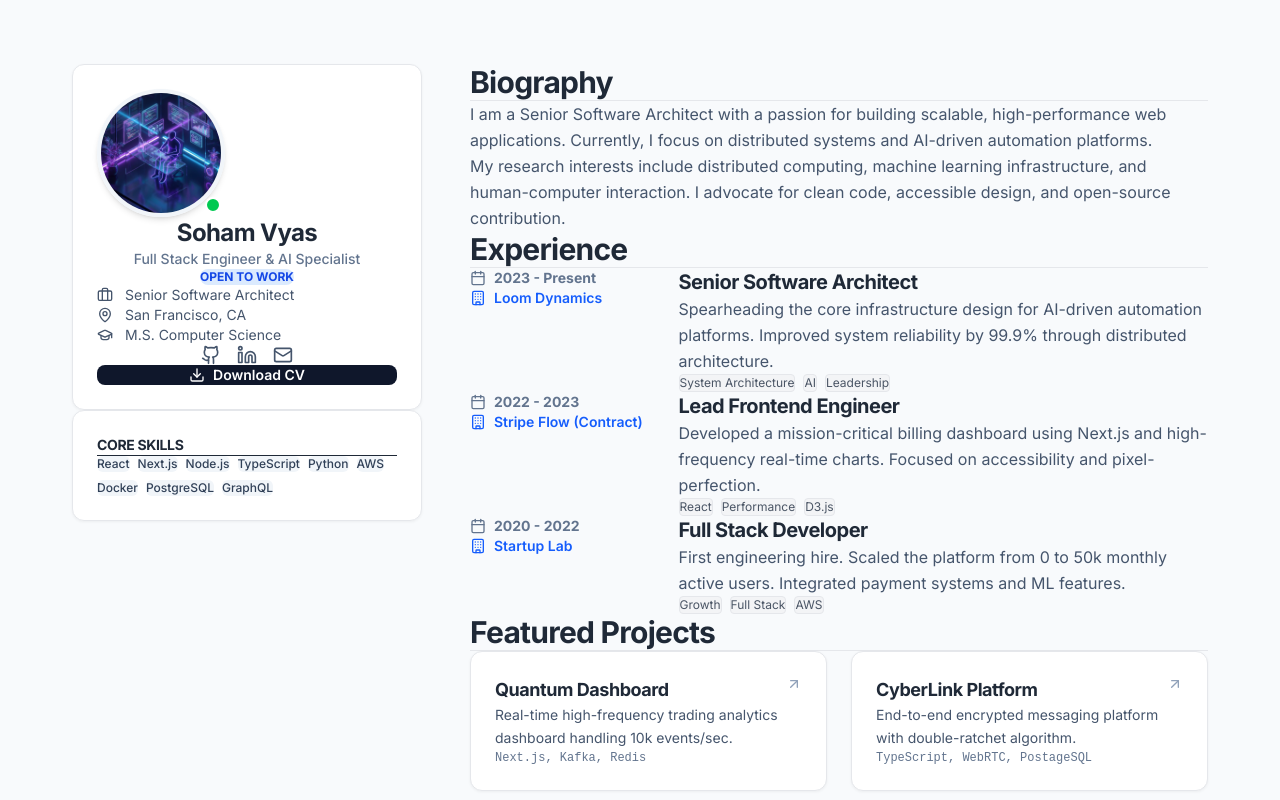
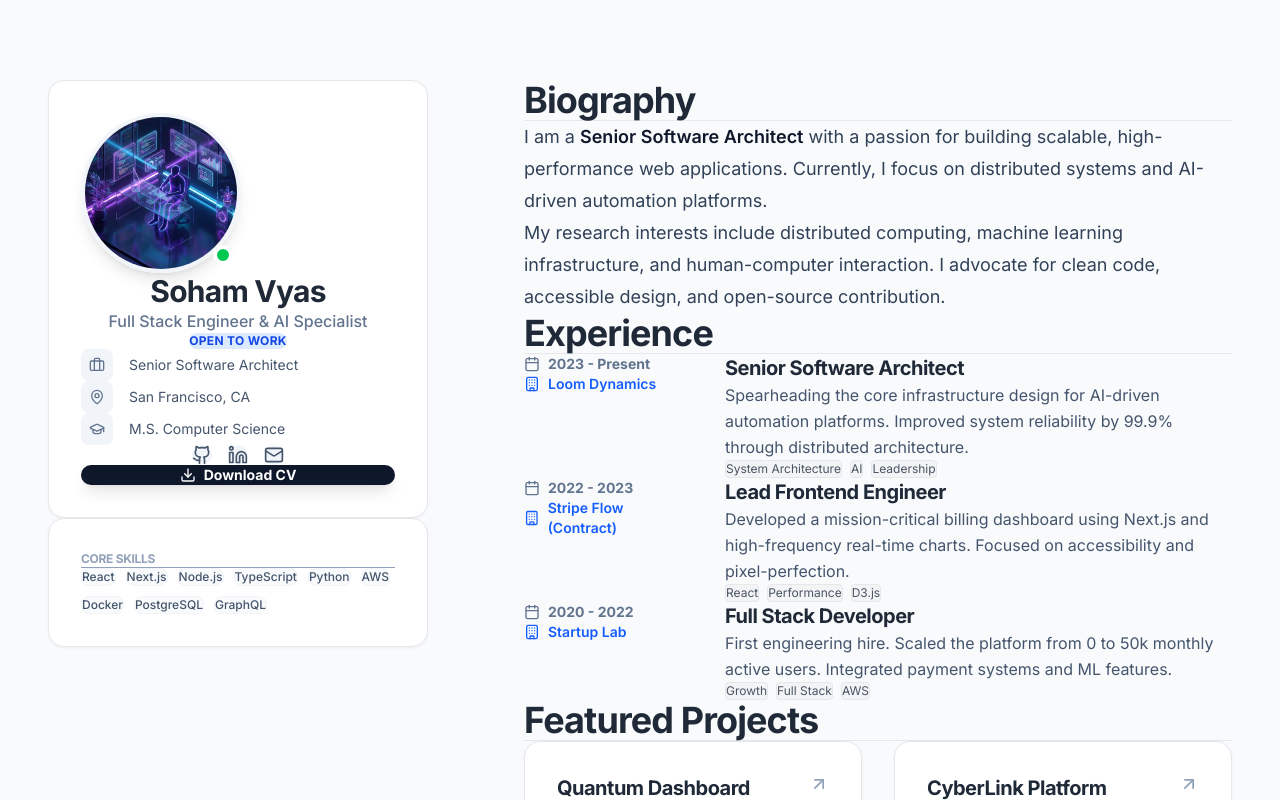
Before and after one commit to vyassoham/myweb, a Next.js app: page / in a window 1280 px wide. Shown: the top 800 px of the page. Built offline with nearby package versions, Linux system fonts and the light colour scheme.

Commit message:
UI: Refine spacing layout - wider container, increased vertical rhythm, larger padding

```diff
--- a/app/components/AcademicContent.tsx
+++ b/app/components/AcademicContent.tsx
@@ -5,14 +5,14 @@ import { Calendar, Building, ArrowUpRight } from "lucide-react";
 
 export default function AcademicContent(): React.JSX.Element {
     return (
-        <main className="space-y-12">
+        <main className="space-y-24 pb-20"> {/* Greatly increased vertical spacing */}
 
             {/* 1. About Section */}
-            <section id="about">
-                <h2 className="text-3xl font-bold mb-6 pb-2 border-b border-gray-200 dark:border-gray-800">Biography</h2>
-                <div className="prose dark:prose-invert max-w-none text-slate-600 dark:text-slate-300 leading-relaxed">
-                    <p className="mb-4">
-                        I am a Senior Software Architect with a passion for building scalable, high-performance web applications.
+            <section id="about" className="scroll-mt-24">
+                <h2 className="text-4xl font-bold mb-10 pb-4 border-b border-gray-200 dark:border-gray-800">Biography</h2>
+                <div className="prose dark:prose-invert max-w-none text-lg text-slate-700 dark:text-slate-300 leading-8">
+                    <p className="mb-6">
+                        I am a <span className="font-semibold text-slate-900 dark:text-white">Senior Software Architect</span> with a passion for building scalable, high-performance web applications.
                         Currently, I focus on distributed systems and AI-driven automation platforms.
                     </p>
                     <p>
@@ -23,9 +23,9 @@ export default function AcademicContent(): React.JSX.Element {
             </section>
 
             {/* 2. Experience Section */}
-            <section id="experience">
-                <h2 className="text-3xl font-bold mb-8 pb-2 border-b border-gray-200 dark:border-gray-800">Experience</h2>
-                <div className="space-y-8">
+            <section id="experience" className="scroll-mt-24">
+                <h2 className="text-4xl font-bold mb-12 pb-4 border-b border-gray-200 dark:border-gray-800">Experience</h2>
+                <div className="space-y-12">
                     {[
                         {
                             role: "Senior Software Architect",
@@ -79,9 +79,9 @@ export default function AcademicContent(): React.JSX.Element {
             </section>
 
             {/* 3. Projects Section */}
-            <section id="projects">
-                <h2 className="text-3xl font-bold mb-8 pb-2 border-b border-gray-200 dark:border-gray-800">Featured Projects</h2>
-                <div className="grid grid-cols-1 md:grid-cols-2 gap-6">
+            <section id="projects" className="scroll-mt-24">
+                <h2 className="text-4xl font-bold mb-12 pb-4 border-b border-gray-200 dark:border-gray-800">Featured Projects</h2>
+                <div className="grid grid-cols-1 md:grid-cols-2 gap-8">
                     {[
                         {
                             title: "Quantum Dashboard",
@@ -109,15 +109,15 @@ export default function AcademicContent(): React.JSX.Element {
                         }
                     ].map((project, idx) => (
                         <a href={project.link} key={idx} className="block group">
-                            <div className="academic-card h-full hover:border-blue-500 transition-colors">
-                                <div className="flex justify-between items-start mb-4">
-                                    <h3 className="text-lg font-bold group-hover:text-blue-600 transition-colors">{project.title}</h3>
-                                    <ArrowUpRight className="w-4 h-4 text-slate-400 group-hover:text-blue-500" />
+                            <div className="academic-card h-full hover:border-blue-500 transition-colors p-8">
+                                <div className="flex justify-between items-start mb-6">
+                                    <h3 className="text-xl font-bold group-hover:text-blue-600 transition-colors">{project.title}</h3>
+                                    <ArrowUpRight className="w-5 h-5 text-slate-400 group-hover:text-blue-500" />
                                 </div>
-                                <p className="text-slate-600 dark:text-slate-300 text-sm mb-4 leading-relaxed">
+                                <p className="text-slate-600 dark:text-slate-300 text-base mb-6 leading-relaxed">
                                     {project.desc}
                                 </p>
-                                <div className="text-xs font-mono text-slate-500 dark:text-slate-400">
+                                <div className="text-sm font-mono text-slate-500 dark:text-slate-400 bg-slate-50 dark:bg-slate-800/50 inline-block px-3 py-1 rounded">
                                     {project.stack}
                                 </div>
                             </div>
@@ -127,9 +127,9 @@ export default function AcademicContent(): React.JSX.Element {
             </section>
 
             {/* 4. Publications / Writing */}
-            <section id="writing">
-                <h2 className="text-3xl font-bold mb-8 pb-2 border-b border-gray-200 dark:border-gray-800">Recent Posts</h2>
-                <div className="space-y-6">
+            <section id="writing" className="scroll-mt-24">
+                <h2 className="text-4xl font-bold mb-12 pb-4 border-b border-gray-200 dark:border-gray-800">Recent Posts</h2>
+                <div className="space-y-10">
                     {[
                         {
                             title: "Optimizing React Rendering Performance",
@@ -145,13 +145,13 @@ export default function AcademicContent(): React.JSX.Element {
                         }
                     ].map((post, idx) => (
                         <div key={idx} className="group cursor-pointer">
-                            <h3 className="text-xl font-bold mb-2 group-hover:text-blue-600 transition-colors">{post.title}</h3>
-                            <div className="flex items-center gap-4 text-xs text-slate-500 mb-3">
+                            <h3 className="text-2xl font-bold mb-3 group-hover:text-blue-600 transition-colors">{post.title}</h3>
+                            <div className="flex items-center gap-4 text-sm text-slate-500 mb-4 font-medium">
                                 <span>{post.date}</span>
                                 <span>•</span>
                                 <span>{post.readTime}</span>
                             </div>
-                            <p className="text-slate-600 dark:text-slate-300 leading-relaxed">
+                            <p className="text-lg text-slate-600 dark:text-slate-300 leading-relaxed max-w-3xl">
                                 {post.summary}
                             </p>
                         </div>
--- a/app/components/AcademicSidebar.tsx
+++ b/app/components/AcademicSidebar.tsx
@@ -6,60 +6,66 @@ import { MapPin, Mail, Github, Linkedin, FileText, Download, Briefcase, Graduati
 
 export default function Sidebar(): React.JSX.Element {
     return (
-        <aside className="sidebar space-y-6">
+        <aside className="sidebar space-y-8"> {/* Increased spacing */}
             {/* Profile Card */}
-            <div className="academic-card text-center">
-                <div className="relative w-32 h-32 mx-auto mb-4">
+            <div className="academic-card text-center p-8"> {/* Increased padding */}
+                <div className="relative w-40 h-40 mx-auto mb-6"> {/* Larger image */}
                     <Image
                         src="/assets/hero.png" // Using existing image
                         alt="Profile"
                         fill
-                        className="object-cover rounded-full border-4 border-slate-100 dark:border-slate-800 shadow-md"
+                        className="object-cover rounded-full border-4 border-slate-100 dark:border-slate-800 shadow-lg"
                     />
-                    <div className="absolute bottom-1 right-1 w-4 h-4 bg-green-500 rounded-full border-2 border-white dark:border-slate-900" title="Available for hire" />
+                    <div className="absolute bottom-2 right-2 w-5 h-5 bg-green-500 rounded-full border-4 border-white dark:border-slate-900" title="Available for hire" />
                 </div>
 
-                <h1 className="text-2xl font-bold mb-1">Soham Vyas</h1>
-                <p className="text-sm text-slate-500 dark:text-slate-400 mb-4 font-medium">Full Stack Engineer & AI Specialist</p>
+                <h1 className="text-3xl font-bold mb-2">Soham Vyas</h1>
+                <p className="text-base text-slate-500 dark:text-slate-400 mb-6 font-medium">Full Stack Engineer & AI Specialist</p>
 
-                <div className="flex items-center justify-center gap-2 mb-6">
-                    <span className="px-3 py-1 bg-blue-100 dark:bg-blue-900/30 text-blue-700 dark:text-blue-300 text-xs font-bold rounded-full">
+                <div className="flex items-center justify-center gap-2 mb-8">
+                    <span className="px-4 py-1.5 bg-blue-100 dark:bg-blue-900/30 text-blue-700 dark:text-blue-300 text-xs font-bold rounded-full tracking-wide">
                         OPEN TO WORK
                     </span>
                 </div>
 
                 {/* Quick Contacts */}
-                <div className="space-y-3 text-left">
-                    <div className="flex items-center gap-3 text-sm text-slate-600 dark:text-slate-400">
-                        <Briefcase className="w-4 h-4" />
+                <div className="space-y-4 text-left px-2">
+                    <div className="flex items-center gap-4 text-sm text-slate-600 dark:text-slate-400 group">
+                        <div className="w-8 h-8 rounded-lg bg-slate-100 dark:bg-slate-800 flex items-center justify-center text-slate-500">
+                            <Briefcase className="w-4 h-4" />
+                        </div>
                         <span>Senior Software Architect</span>
                     </div>
-                    <div className="flex items-center gap-3 text-sm text-slate-600 dark:text-slate-400">
-                        <MapPin className="w-4 h-4" />
+                    <div className="flex items-center gap-4 text-sm text-slate-600 dark:text-slate-400">
+                        <div className="w-8 h-8 rounded-lg bg-slate-100 dark:bg-slate-800 flex items-center justify-center text-slate-500">
+                            <MapPin className="w-4 h-4" />
+                        </div>
                         <span>San Francisco, CA</span>
                     </div>
-                    <div className="flex items-center gap-3 text-sm text-slate-600 dark:text-slate-400">
-                        <GraduationCap className="w-4 h-4" />
+                    <div className="flex items-center gap-4 text-sm text-slate-600 dark:text-slate-400">
+                        <div className="w-8 h-8 rounded-lg bg-slate-100 dark:bg-slate-800 flex items-center justify-center text-slate-500">
+                            <GraduationCap className="w-4 h-4" />
+                        </div>
                         <span>M.S. Computer Science</span>
                     </div>
                 </div>
 
-                <div className="mt-8 flex justify-center gap-4">
-                    <a href="https://github.com/vyassoham" target="_blank" className="p-2 text-slate-600 hover:text-black dark:text-slate-400 dark:hover:text-white transition-colors">
+                <div className="mt-10 flex justify-center gap-4">
+                    <a href="https://github.com/vyassoham" target="_blank" className="p-3 bg-slate-100 dark:bg-slate-800 rounded-xl text-slate-600 hover:text-black dark:text-slate-400 dark:hover:text-white transition-all hover:scale-110">
                         <Github className="w-5 h-5" />
                     </a>
-                    <a href="https://linkedin.com/in/vyassoham" target="_blank" className="p-2 text-slate-600 hover:text-blue-600 dark:text-slate-400 dark:hover:text-blue-400 transition-colors">
+                    <a href="https://linkedin.com/in/vyassoham" target="_blank" className="p-3 bg-slate-100 dark:bg-slate-800 rounded-xl text-slate-600 hover:text-blue-600 dark:text-slate-400 dark:hover:text-blue-400 transition-all hover:scale-110">
                         <Linkedin className="w-5 h-5" />
                     </a>
-                    <a href="mailto:hello@soham.lol" className="p-2 text-slate-600 hover:text-red-600 dark:text-slate-400 dark:hover:text-red-400 transition-colors">
+                    <a href="mailto:hello@soham.lol" className="p-3 bg-slate-100 dark:bg-slate-800 rounded-xl text-slate-600 hover:text-red-600 dark:text-slate-400 dark:hover:text-red-400 transition-all hover:scale-110">
                         <Mail className="w-5 h-5" />
                     </a>
                 </div>
 
-                <div className="mt-6">
+                <div className="mt-8">
                     <a
                         href="/resume.pdf"
-                        className="w-full flex items-center justify-center gap-2 bg-slate-900 dark:bg-white text-white dark:text-black py-2.5 rounded-lg font-semibold text-sm hover:opacity-90 transition-opacity"
+                        className="w-full flex items-center justify-center gap-2 bg-slate-900 dark:bg-white text-white dark:text-black py-3 rounded-xl font-bold text-sm hover:opacity-90 transition-opacity shadow-lg"
                     >
                         <Download className="w-4 h-4" />
                         Download CV
@@ -68,11 +74,11 @@ export default function Sidebar(): React.JSX.Element {
             </div>
 
             {/* Skills Widget */}
-            <div className="academic-card">
-                <h3 className="font-bold text-sm uppercase tracking-wider mb-4 border-b pb-2 dark:border-slate-800">Core Skills</h3>
-                <div className="flex flex-wrap gap-2">
+            <div className="academic-card p-8">
+                <h3 className="font-bold text-xs uppercase tracking-widest mb-6 border-b pb-4 dark:border-slate-800 text-slate-400">Core Skills</h3>
+                <div className="flex flex-wrap gap-2.5">
                     {['React', 'Next.js', 'Node.js', 'TypeScript', 'Python', 'AWS', 'Docker', 'PostgreSQL', 'GraphQL'].map(skill => (
-                        <span key={skill} className="px-3 py-1 bg-slate-100 dark:bg-slate-800 text-slate-700 dark:text-slate-300 text-xs rounded-md font-medium">
+                        <span key={skill} className="px-3 py-1.5 bg-slate-50 dark:bg-slate-800/50 border border-slate-100 dark:border-slate-700 text-slate-600 dark:text-slate-300 text-xs rounded-lg font-medium">
                             {skill}
                         </span>
                     ))}
--- a/app/globals.css
+++ b/app/globals.css
@@ -70,19 +70,24 @@ a:hover {
 
 /* Container */
 .academic-container {
-  max-width: 1200px;
+  max-width: 1280px;
+  /* Slightly wider */
   margin: 0 auto;
   padding: 2rem;
   display: grid;
   grid-template-columns: 1fr;
-  gap: 3rem;
+  gap: 4rem;
+  /* Initial gap increased */
 }
 
 @media (min-width: 1024px) {
   .academic-container {
-    grid-template-columns: 350px 1fr;
-    /* Sidebar | Content */
-    padding: 4rem 2rem;
+    grid-template-columns: 380px 1fr;
+    /* Sidebar slightly wider to match gap */
+    gap: 6rem;
+    /* Much wider gap between sidebar and content */
+    padding: 5rem 3rem;
+    /* More vertical and horizontal padding */
   }
 }
 
@@ -90,15 +95,18 @@ a:hover {
 .academic-card {
   background: var(--background);
   border: 1px solid var(--color-academic-border);
-  border-radius: 12px;
-  padding: 1.5rem;
+  border-radius: 16px;
+  /* Softer corners */
+  padding: 2rem;
+  /* Increased internal padding */
   box-shadow: 0 1px 3px rgba(0, 0, 0, 0.05);
   transition: all 0.2s ease;
 }
 
 .academic-card:hover {
   transform: translateY(-2px);
-  box-shadow: 0 10px 15px -3px rgba(0, 0, 0, 0.1);
+  box-shadow: 0 12px 24px -10px rgba(0, 0, 0, 0.1);
+  /* Softer, deeper shadow */
   border-color: var(--color-academic-primary);
 }
 
@@ -110,7 +118,8 @@ a:hover {
 @media (min-width: 1024px) {
   .sidebar {
     position: sticky;
-    top: 4rem;
+    top: 5rem;
+    /* More breathing room from top of screen */
     height: fit-content;
   }
 }
```
